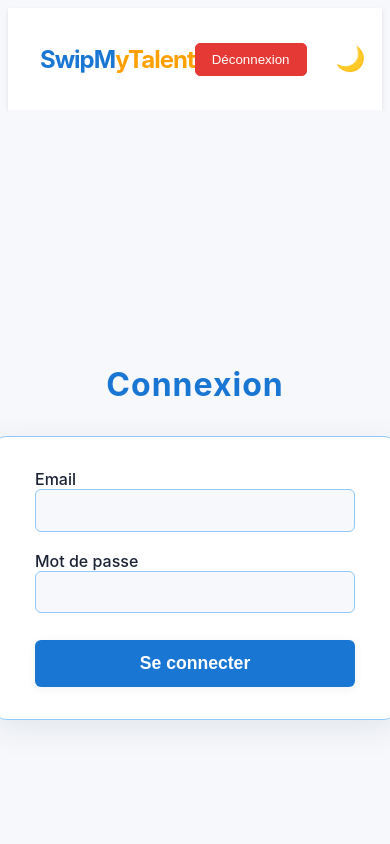
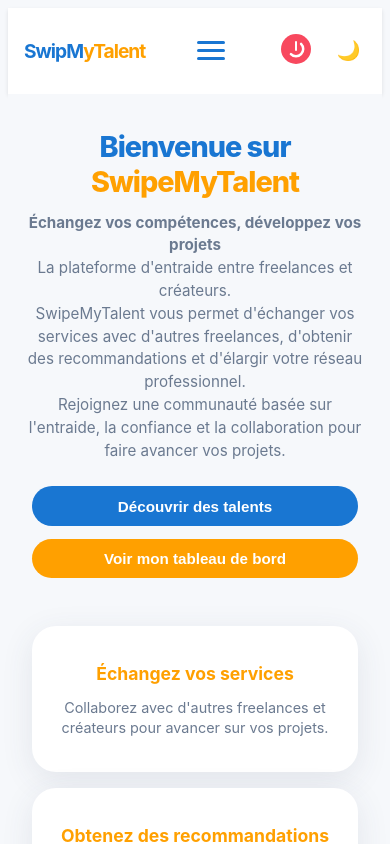
Before and after one commit to swipemytalent/SwipeMyTalent, a React (Vite) app in the folder frontend/: page / in a window 390 px wide. Before the commit this address led to /login. Shown: the top 844 px of the page. Built offline with nearby package versions, Linux system fonts and the light colour scheme; sample sign-in values are in the browser's storage.

Commit message:
create landing page and improve SCSS for mobile responsiveness (#31)

```diff
--- a/frontend/src/App.tsx
+++ b/frontend/src/App.tsx
@@ -1,4 +1,5 @@
 import { BrowserRouter as Router, Routes, Route, Navigate } from 'react-router-dom';
+import Landing from './pages/Landing';
 import Login from './pages/Login';
 import Register from './pages/Register';
 import Navbar from './components/Navbar';
@@ -17,6 +18,7 @@
       <Router>
         <Navbar />
         <Routes>
+          <Route path="/" element={<Landing />} />
           <Route path="/login" element={<Login />} />
           <Route path="/register" element={<Register />} />
           <Route path="/dashboard" element={<ProtectedRoute><Dashboard /></ProtectedRoute>} />
--- a/frontend/src/components/AuthForm.tsx
+++ b/frontend/src/components/AuthForm.tsx
@@ -51,7 +51,7 @@
         dispatch(setUser(userData));
       } catch (e) {}
       setSuccess('Connexion réussie !');
-      navigate('/dashboard');
+      navigate('/');
     } else {
       if (data.user) {
         dispatch(setUser(data.user));
--- a/frontend/src/components/Footer.tsx
+++ b/frontend/src/components/Footer.tsx
@@ -12,9 +12,6 @@
         </span>
         <nav className="footer-links">
           {isLoggedIn && <NavLink to="/">Accueil</NavLink>}
-          {isLoggedIn && <NavLink to="/about">À propos</NavLink>}
-          {isLoggedIn && <NavLink to="/contact">Contact</NavLink>}
-          <NavLink to="/legal">Mentions légales</NavLink>
         </nav>
         <span className="footer-copy">&copy; {new Date().getFullYear()} SwipeMyTalent. Tous droits réservés.</span>
       </div>
--- a/frontend/src/components/Navbar.tsx
+++ b/frontend/src/components/Navbar.tsx
@@ -4,6 +4,7 @@
 
 const Navbar: React.FC = () => {
   const [isDarkMode, setIsDarkMode] = useState(false);
+  const [isMenuOpen, setIsMenuOpen] = useState(false);
   const navigate = useNavigate();
   const location = useLocation();
 
@@ -33,6 +34,10 @@
     });
   };
 
+  const toggleMenu = () => {
+    setIsMenuOpen(!isMenuOpen);
+  };
+
   return (
     <nav className={`navbar${isDarkMode ? ' dark-navbar' : ''}`}>
       <NavLink to="/" className="logo">
@@ -41,13 +46,20 @@
 
       {/* Masquer la navbar sur /login et /register */}
       {!(isLogin || isRegister) && isLoggedIn && (
-        <ul className="nav-links">
-          <li><NavLink to="/" className={({ isActive }) => isActive ? 'navlink-active' : ''}>Accueil</NavLink></li>
-          <li><NavLink to="/dashboard" className={({ isActive }) => isActive ? 'navlink-active' : ''}>Mon espace</NavLink></li>
-          <li><NavLink to="/talents" className={({ isActive }) => isActive ? 'navlink-active' : ''}>Talents</NavLink></li>
-          <li><NavLink to="/about" className={({ isActive }) => isActive ? 'navlink-active' : ''}>À propos</NavLink></li>
-          <li><NavLink to="/contact" className={({ isActive }) => isActive ? 'navlink-active' : ''}>Contact</NavLink></li>
-        </ul>
+        <>
+          <button className="menu-toggle" onClick={toggleMenu}>
+            <span className={`hamburger ${isMenuOpen ? 'active' : ''}`}>
+              <span></span>
+              <span></span>
+              <span></span>
+            </span>
+          </button>
+          <ul className={`nav-links ${isMenuOpen ? 'active' : ''}`}>
+            <li><NavLink to="/" className={({ isActive }) => isActive ? 'navlink-active' : ''}>Accueil</NavLink></li>
+            <li><NavLink to="/dashboard" className={({ isActive }) => isActive ? 'navlink-active' : ''}>Mon espace</NavLink></li>
+            <li><NavLink to="/talents" className={({ isActive }) => isActive ? 'navlink-active' : ''}>Talents</NavLink></li>
+          </ul>
+        </>
       )}
 
       <div className="auth-buttons">
@@ -62,7 +74,14 @@
           </>
         ) : (
           <button className="logout" onClick={logout}>
-            Déconnexion
+            <span className="logout-text">Déconnexion</span>
+            <span className="logout-icon">
+              <svg width="32" height="32" viewBox="0 0 32 32" fill="none" xmlns="http://www.w3.org/2000/svg">
+                <circle cx="16" cy="16" r="15" fill="#F8485E" stroke="none"/>
+                <rect x="15" y="8" width="2" height="10" rx="1" fill="#fff"/>
+                <path d="M10.9289 21.0711C13.781 23.9232 18.219 23.9232 21.0711 21.0711C23.9232 18.219 23.9232 13.781 21.0711 10.9289" stroke="#fff" strokeWidth="2.5" strokeLinecap="round" fill="none"/>
+              </svg>
+            </span>
           </button>
         )}
         <button className="theme-toggle-navbar" onClick={toggleTheme} title="Changer le mode sombre/clair">
--- /dev/null
+++ b/frontend/src/pages/Landing.tsx
@@ -0,0 +1,51 @@
+import React from 'react';
+import { useNavigate } from 'react-router-dom';
+import { useSelector } from 'react-redux';
+import { RootState } from '../redux/store';
+import '../styles/Landing.scss';
+
+const Landing: React.FC = () => {
+  const navigate = useNavigate();
+  const user = useSelector((state: RootState) => state.user);
+
+  return (
+    <div className="landing-container">
+      <div className="hero-section">
+        <h1>
+          Bienvenue {user.firstName} sur <span>SwipeMyTalent</span>
+        </h1>
+        <div className="landing-subtitle">
+          <strong>Échangez vos compétences, développez vos projets</strong><br />
+          La plateforme d'entraide entre freelances et créateurs.<br />
+          SwipeMyTalent vous permet d'échanger vos services avec d'autres freelances, d'obtenir des recommandations et d'élargir votre réseau professionnel.<br />
+          Rejoignez une communauté basée sur l'entraide, la confiance et la collaboration pour faire avancer vos projets.
+        </div>
+        <div className="cta-buttons">
+          <button onClick={() => navigate('/talents')} className="btn-primary">
+            Découvrir des talents
+          </button>
+          <button onClick={() => navigate('/dashboard')} className="btn-secondary">
+            Voir mon tableau de bord
+          </button>
+        </div>
+      </div>
+
+      <div className="features-section">
+        <div className="feature-card">
+          <h3>Échangez vos services</h3>
+          <p>Collaborez avec d'autres freelances et créateurs pour avancer sur vos projets.</p>
+        </div>
+        <div className="feature-card">
+          <h3>Obtenez des recommandations</h3>
+          <p>Valorisez vos compétences grâce aux retours et avis de la communauté.</p>
+        </div>
+        <div className="feature-card">
+          <h3>Développez votre réseau</h3>
+          <p>Rencontrez des profils inspirants et élargissez vos opportunités professionnelles.</p>
+        </div>
+      </div>
+    </div>
+  );
+};
+
+export default Landing;
--- /dev/null
+++ b/frontend/src/styles/Landing.scss
@@ -0,0 +1,177 @@
+@use './_variables' as *;
+
+.landing-container {
+  flex: 1 0 auto;
+  display: flex;
+  flex-direction: column;
+  justify-content: flex-start;
+  padding: 0;
+  background: $bg-main;
+
+  .hero-section {
+    text-align: center;
+    padding: 2rem 2rem 1rem 2rem;
+    max-width: 800px;
+    margin: 0 auto;
+
+    h1 {
+      font-size: 3rem;
+      font-family: $font-main;
+      margin-bottom: 1rem;
+      font-weight: 800;
+      letter-spacing: -1px;
+
+      // Titre bicolore
+      span {
+        color: $primary-orange;
+      }
+      color: $primary-blue;
+    }
+
+    .landing-subtitle {
+      margin-bottom: 2rem;
+      color: $text-secondary;
+      font-size: 1.15rem;
+      line-height: 1.6;
+    }
+
+    .cta-buttons {
+      display: flex;
+      gap: 1rem;
+      justify-content: center;
+      margin-bottom: 2rem;
+
+      button {
+        padding: 0.8rem 2rem;
+        border-radius: $border-radius;
+        font-size: 1rem;
+        font-weight: 600;
+        cursor: pointer;
+        transition: all 0.3s ease;
+        border: none;
+
+        &.btn-primary {
+          background-color: $primary-blue;
+          color: white;
+          border: none;
+
+          &:hover {
+            background-color: $primary-blue-light;
+            color: $primary-blue;
+          }
+        }
+
+        &.btn-secondary {
+          background-color: $primary-orange;
+          color: white;
+          border: none;
+
+          &:hover {
+            background-color: $primary-orange-light;
+            color: $primary-orange;
+          }
+        }
+      }
+    }
+  }
+
+  .features-section {
+    display: grid;
+    grid-template-columns: repeat(auto-fit, minmax(250px, 1fr));
+    gap: 2rem;
+    padding: 0 2rem 1rem 2rem;
+    max-width: 1200px;
+    margin: 0 auto 1rem auto;
+
+    .feature-card {
+      background: $bg-card;
+      padding: 2rem;
+      border-radius: $border-radius;
+      box-shadow: $shadow-card;
+      text-align: center;
+      transition: transform 0.3s ease, box-shadow 0.3s;
+
+      &:hover {
+        transform: translateY(-5px);
+        box-shadow: $shadow-card-hover;
+        background: $bg-card-hover;
+      }
+
+      h3 {
+        color: $primary-orange;
+        font-weight: 700;
+        margin-bottom: 1rem;
+      }
+
+      p {
+        color: $text-secondary;
+      }
+    }
+  }
+}
+
+@media (max-width: $breakpoint-tablet) {
+  .landing-container {
+    .hero-section {
+      padding: 1.5rem 1rem 1rem 1rem;
+      h1 { font-size: 2.1rem; }
+    }
+    .features-section {
+      grid-template-columns: 1fr;
+      gap: 1.2rem;
+      padding: 0 1rem 1rem 1rem;
+    }
+  }
+}
+@media (max-width: $breakpoint-mobile) {
+  .landing-container {
+    .hero-section {
+      padding: 1rem 0.5rem;
+
+      h1 {
+        font-size: 1.8rem;
+        margin-bottom: 0.8rem;
+      }
+
+      .landing-subtitle {
+        font-size: 0.95rem;
+        line-height: 1.5;
+        padding: 0 0.5rem;
+        margin-bottom: 1.5rem;
+      }
+
+      .cta-buttons {
+        flex-direction: column;
+        gap: 0.8rem;
+        padding: 0 1rem;
+
+        button {
+          width: 100%;
+          padding: 0.7rem 1.5rem;
+          font-size: 0.95rem;
+        }
+      }
+    }
+
+    .features-section {
+      grid-template-columns: 1fr;
+      gap: 1rem;
+      padding: 0 1rem 1rem 1rem;
+
+      .feature-card {
+        padding: 1.2rem;
+        margin: 0 0.5rem;
+
+        h3 {
+          font-size: 1.1rem;
+          margin-bottom: 0.8rem;
+        }
+
+        p {
+          font-size: 0.9rem;
+          line-height: 1.4;
+        }
+      }
+    }
+  }
+}
--- a/frontend/src/styles/_variables.scss
+++ b/frontend/src/styles/_variables.scss
@@ -18,5 +18,10 @@
 $info: #00bcd4;
 $warning: #ffb300;
 
+// Breakpoints pour le responsive design
+$breakpoint-mobile: 480px;
+$breakpoint-tablet: 768px;
+$breakpoint-desktop: 1024px;
+
 // Typographie
 $font-main: 'Inter', 'Poppins', 'Segoe UI', Arial, sans-serif;
--- a/frontend/src/styles/navbar.scss
+++ b/frontend/src/styles/navbar.scss
@@ -123,6 +123,10 @@
       transform: scale(1.08);
     }
   }
+
+  .menu-toggle {
+    display: none;
+  }
 }
 
 .dark-navbar {
@@ -149,3 +153,121 @@
 .dark-navbar .logo .logo-orange {
   color: vars.$primary-orange-light !important;
 }
+
+.logout-icon {
+  display: none;
+}
+
+@media (max-width: vars.$breakpoint-mobile) {
+  .navbar {
+    padding: 0.8rem 1rem;
+    height: auto;
+    min-height: 60px;
+
+    .logo {
+      font-size: 1.2rem;
+    }
+
+    .menu-toggle {
+      display: flex;
+      align-items: center;
+      background: none;
+      border: none;
+      padding: 0.5rem;
+      cursor: pointer;
+      z-index: 1001;
+    }
+
+    .menu-toggle .hamburger {
+      width: 28px;
+      height: 22px;
+      display: flex;
+      flex-direction: column;
+      justify-content: center;
+      gap: 5px;
+      background: none;
+      box-shadow: none;
+    }
+    .menu-toggle .hamburger span {
+      display: block;
+      height: 3px;
+      width: 100%;
+      background: vars.$primary-blue;
+      border-radius: 2px;
+      transition: all 0.3s;
+    }
+    .menu-toggle .hamburger.active span:nth-child(1) {
+      transform: translateY(8px) rotate(45deg);
+    }
+    .menu-toggle .hamburger.active span:nth-child(2) {
+      opacity: 0;
+    }
+    .menu-toggle .hamburger.active span:nth-child(3) {
+      transform: translateY(-8px) rotate(-45deg);
+    }
+
+    .nav-links {
+      display: none;
+      position: absolute;
+      top: 60px;
+      left: 0;
+      right: 0;
+      background: vars.$bg-card;
+      padding: 1rem;
+      flex-direction: column;
+      gap: 1rem;
+      box-shadow: 0 4px 6px rgba(0, 0, 0, 0.1);
+      z-index: 1000;
+
+      &.active {
+        display: flex;
+      }
+
+      a {
+        padding: 0.5rem 0;
+        width: 100%;
+        text-align: center;
+      }
+    }
+
+    .auth-buttons {
+      gap: 0.5rem;
+
+      button {
+        padding: 0.4rem 0.8rem;
+        font-size: 0.9rem;
+
+        &.login, &.signup {
+          display: none;
+        }
+      }
+
+      .theme-toggle-navbar {
+        width: 35px;
+        height: 35px;
+        font-size: 1.2rem;
+      }
+
+      .logout {
+        background: none !important;
+        border: none !important;
+        box-shadow: none !important;
+        width: 38px;
+        height: 38px;
+        min-width: 0;
+        padding: 0;
+        border-radius: 0;
+        display: flex;
+        align-items: center;
+        justify-content: center;
+        gap: 0;
+        .logout-text {
+          display: none !important;
+        }
+        .logout-icon {
+          display: block !important;
+        }
+      }
+    }
+  }
+}
```
